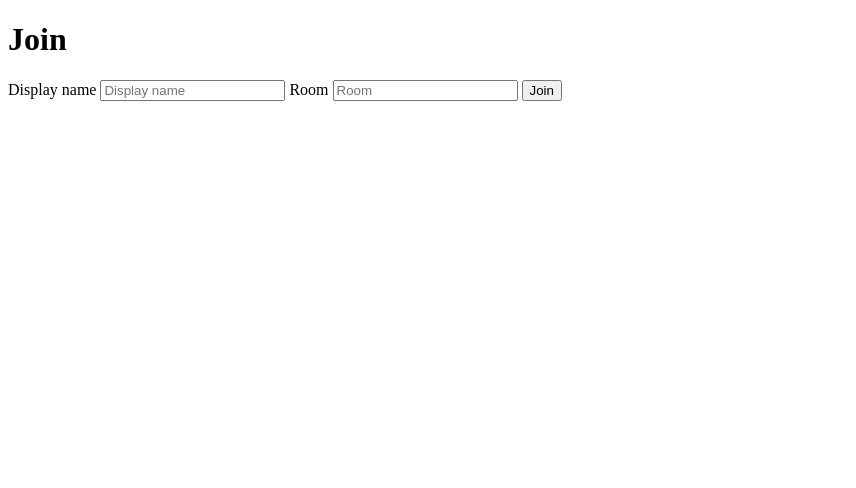
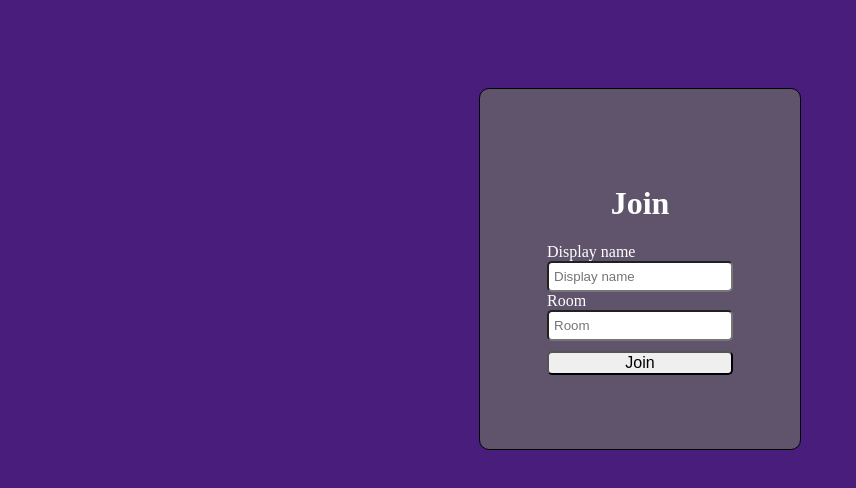
Before and after one commit to vlad434/Chat, a website: page public/index.html in a window 1280 px wide. Shown: the whole page, without its empty margins (0-856 px from the left). Drawn offline with Linux system fonts and the light colour scheme.

Commit message:
Added some css

```diff
--- /dev/null
+++ b/public/css/styles.css
@@ -0,0 +1,44 @@
+body {
+  background-color: #491d7b;
+  display: flex;
+  justify-content: center;
+}
+
+.container {
+  background-color: #5f546b;
+  color: white;
+  width: 20em;
+  height: 20em;
+  display: flex;
+  flex-direction: column;
+  justify-content: center;
+  align-items: center;
+  padding-top: 20px;
+  padding-bottom: 20px;
+  margin-top: 5em;
+  border-radius: 10px;
+  border: 1px solid black;
+}
+
+.form {
+  display: flex;
+  flex-direction: column;
+}
+
+.input {
+  padding: 0px 0px 0px 5px;
+  border-radius: 5px;
+  height: 2em;
+}
+
+.button {
+  border-radius: 5px;
+  cursor: pointer;
+  font-size: medium;
+  margin-top: 10px;
+}
+
+.button:hover {
+  background-color: #5f546b;
+  color: white;
+}
--- a/public/index.html
+++ b/public/index.html
@@ -4,25 +4,33 @@
     <meta charset="UTF-8" />
     <meta name="viewport" content="width=device-width, initial-scale=1.0" />
     <title>Chat App</title>
-    <link rel="stylesheet" href="" />
+    <link rel="stylesheet" href="/css/styles.css" />
   </head>
   <body>
-    <div>
-      <div>
+    <div class="container">
       <h1>Join</h1>
-        <form action="/chat.html">
-          <label for="">Display name</label>
+      <form action="/chat.html" class="form">
+        <label for="username">Display name</label>
         <input
+          class="input"
           type="text"
+          id="username"
           name="username"
           placeholder="Display name"
+          autocomplete="off"
           required
         />
-          <label for="">Room</label>
-          <input type="text" name="room" placeholder="Room" required />
-          <button>Join</button>
+        <label for="room">Room</label>
+        <input
+          class="input"
+          type="text"
+          name="room"
+          id="room"
+          placeholder="Room"
+          required
+        />
+        <button class="button">Join</button>
       </form>
-      </div>
     </div>
   </body>
 </html>
```
Also changed, not shown: public/chat.html (+3 -4 lines). Lines whose indentation alone changed are shown as unchanged.
